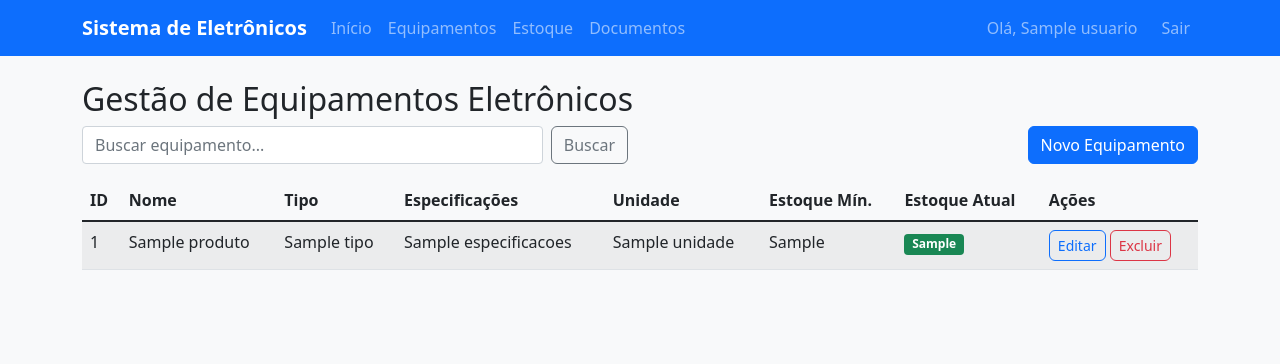
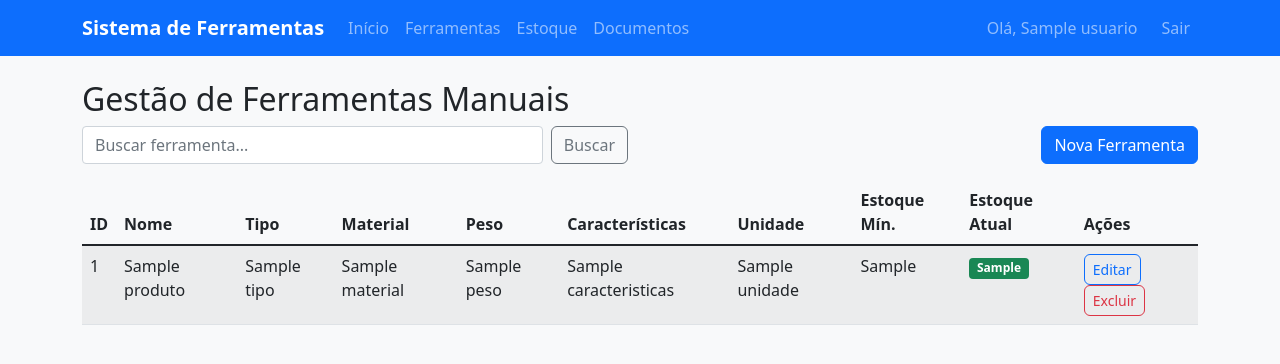
Before and after one commit to bielv8/caderno2, a Flask app: page /produtos in a window 1280 px wide. Shown: the top 364 px of the page. Run offline with Flask 3, Linux system fonts and the light colour scheme; a user stored in the database is signed in; a database or web service that is not in the repository returns one stand-in record (values such as "Sample title"); some libraries are stand-ins or nearby versions.

Commit message:
Update system to manage manual tools instead of electronic equipment
Refactor the application to support manual tools, including database schema changes for new attributes (type, material, weight, size, characteristics), updated API endpoints, and modifications to frontend templates and labels to reflect the new domain.

Replit-Commit-Author: Agent
Replit-Commit-Session-Id: 825b972b-d07c-4b23-9f32-b15c018d9a73
Replit-Commit-Checkpoint-Type: intermediate_checkpoint
Replit-Commit-Screenshot-Url: https://storage.googleapis.com/screenshot-production-us-central1/004f4e5d-2e6e-4103-af56-b87d59243ae8/825b972b-d07c-4b23-9f32-b15c018d9a73/yO54yon

```diff
--- a/sistema/app.py
+++ b/sistema/app.py
@@ -173,11 +173,14 @@ def documentos():
 @app.route('/api/produtos', methods=['POST'])
 @login_required
 def add_produto():
-    """Adicionar novo produto"""
+    """Adicionar nova ferramenta"""
     try:
         nome = request.form['nome']
-        descricao = request.form['descricao']
-        validade = request.form['validade'] or None
+        tipo = request.form['tipo']
+        material = request.form.get('material', '')
+        peso = request.form.get('peso', '')
+        tamanho = request.form.get('tamanho', '')
+        caracteristicas = request.form.get('caracteristicas', '')
         unidade = request.form['unidade']
         estoque_minimo = int(request.form['estoque_minimo'])
         estoque_atual = int(request.form['estoque_atual'])
@@ -186,15 +189,15 @@ def add_produto():
         if conn:
             cursor = conn.cursor()
             cursor.execute(
-                """INSERT INTO produtos (nome, descricao, validade, unidade, estoque_minimo, estoque_atual)
-                   VALUES (%s, %s, %s, %s, %s, %s)""",
-                (nome, descricao, validade, unidade, estoque_minimo, estoque_atual)
+                """INSERT INTO produtos (nome, tipo, material, peso, tamanho, caracteristicas, unidade, estoque_minimo, estoque_atual)
+                   VALUES (%s, %s, %s, %s, %s, %s, %s, %s, %s)""",
+                (nome, tipo, material, peso, tamanho, caracteristicas, unidade, estoque_minimo, estoque_atual)
             )
             conn.commit()
             conn.close()
-            flash('Produto adicionado com sucesso!', 'success')
+            flash('Ferramenta adicionada com sucesso!', 'success')
     except Exception as e:
-        flash(f'Erro ao adicionar produto: {str(e)}', 'error')
+        flash(f'Erro ao adicionar ferramenta: {str(e)}', 'error')
 
     return redirect(url_for('produtos'))
 
--- a/sistema/templates/base.html
+++ b/sistema/templates/base.html
@@ -3,7 +3,7 @@
 <head>
     <meta charset="UTF-8">
     <meta name="viewport" content="width=device-width, initial-scale=1.0">
-    <title>{% block title %}Sistema de Gestão de Eletrônicos{% endblock %}</title>
+    <title>{% block title %}Sistema de Gestão de Ferramentas{% endblock %}</title>
     <link href="https://cdn.jsdelivr.net/npm/bootstrap@5.1.3/dist/css/bootstrap.min.css" rel="stylesheet">
     <link href="{{ url_for('static', filename='css/style.css') }}" rel="stylesheet">
 </head>
@@ -12,11 +12,11 @@
     {% if current_user.is_authenticated %}
     <nav class="navbar navbar-expand-lg navbar-dark bg-primary">
         <div class="container">
-            <a class="navbar-brand" href="{{ url_for('dashboard') }}">Sistema de Eletrônicos</a>
+            <a class="navbar-brand" href="{{ url_for('dashboard') }}">Sistema de Ferramentas</a>
 
             <div class="navbar-nav me-auto">
                 <a class="nav-link" href="{{ url_for('dashboard') }}">Início</a>
-                <a class="nav-link" href="{{ url_for('produtos') }}">Equipamentos</a>
+                <a class="nav-link" href="{{ url_for('produtos') }}">Ferramentas</a>
                 <a class="nav-link" href="{{ url_for('estoque') }}">Estoque</a>
                 <a class="nav-link" href="{{ url_for('documentos') }}">Documentos</a>
             </div>
--- a/sistema/templates/produtos.html
+++ b/sistema/templates/produtos.html
@@ -1,23 +1,23 @@
 {% extends "base.html" %}
 
-{% block title %}Equipamentos - Sistema de Gestão de Eletrônicos{% endblock %}
+{% block title %}Ferramentas - Sistema de Gestão de Ferramentas{% endblock %}
 
 {% block content %}
 <div class="row">
     <div class="col-12">
-        <h2>Gestão de Equipamentos Eletrônicos</h2>
+        <h2>Gestão de Ferramentas Manuais</h2>
 
         <!-- Busca de produtos -->
         <div class="row mb-3">
             <div class="col-md-6">
                 <form method="GET" class="d-flex">
-                    <input type="text" name="search" class="form-control me-2" placeholder="Buscar equipamento..." value="{{ search }}">
+                    <input type="text" name="search" class="form-control me-2" placeholder="Buscar ferramenta..." value="{{ search }}">
                     <button type="submit" class="btn btn-outline-secondary">Buscar</button>
                 </form>
             </div>
             <div class="col-md-6 text-end">
                 <button type="button" class="btn btn-primary" data-bs-toggle="modal" data-bs-target="#modalProduto">
-                    Novo Equipamento
+                    Nova Ferramenta
                 </button>
             </div>
         </div>
@@ -30,7 +30,9 @@
                         <th>ID</th>
                         <th>Nome</th>
                         <th>Tipo</th>
-                        <th>Especificações</th>
+                        <th>Material</th>
+                        <th>Peso</th>
+                        <th>Características</th>
                         <th>Unidade</th>
                         <th>Estoque Mín.</th>
                         <th>Estoque Atual</th>
@@ -43,7 +45,9 @@
                         <td>{{ produto.id }}</td>
                         <td>{{ produto.nome }}</td>
                         <td>{{ produto.tipo }}</td>
-                        <td>{{ produto.especificacoes }}</td>
+                        <td>{{ produto.material }}</td>
+                        <td>{{ produto.peso }}</td>
+                        <td>{{ produto.caracteristicas }}</td>
                         <td>{{ produto.unidade }}</td>
                         <td>{{ produto.estoque_minimo }}</td>
                         <td>
@@ -69,7 +73,7 @@
         <div class="modal-content">
             <form method="POST" action="{{ url_for('add_produto') }}">
                 <div class="modal-header">
-                    <h5 class="modal-title">Novo Equipamento</h5>
+                    <h5 class="modal-title">Nova Ferramenta</h5>
                     <button type="button" class="btn-close" data-bs-dismiss="modal"></button>
                 </div>
                 <div class="modal-body">
@@ -81,18 +85,31 @@
                         <label for="tipo" class="form-label">Tipo:</label>
                         <select class="form-select" id="tipo" name="tipo" required>
                             <option value="">Selecione o tipo...</option>
-                            <option value="smartphone">Smartphone</option>
-                            <option value="notebook">Notebook</option>
-                            <option value="smart_tv">Smart TV</option>
+                            <option value="martelo">Martelo</option>
+                            <option value="chave_fenda">Chave de Fenda</option>
+                            <option value="alicate">Alicate</option>
+                            <option value="chave_inglesa">Chave Inglesa</option>
+                            <option value="furadeira">Furadeira</option>
+                            <option value="parafusadeira">Parafusadeira</option>
                         </select>
                     </div>
                     <div class="mb-3">
-                        <label for="especificacoes" class="form-label">Especificações:</label>
-                        <textarea class="form-control" id="especificacoes" name="especificacoes" rows="3" placeholder="Ex: Tela: 6.5&quot; | Armazenamento: 256GB | Conectividade: 5G, Wi-Fi 6"></textarea>
+                        <label for="material" class="form-label">Material:</label>
+                        <input type="text" class="form-control" id="material" name="material" placeholder="Ex: aço, madeira, plástico">
+                    </div>
+                    <div class="row">
+                        <div class="col-6">
+                            <label for="peso" class="form-label">Peso:</label>
+                            <input type="text" class="form-control" id="peso" name="peso" placeholder="Ex: 500g, 1,2kg">
+                        </div>
+                        <div class="col-6">
+                            <label for="tamanho" class="form-label">Tamanho:</label>
+                            <input type="text" class="form-control" id="tamanho" name="tamanho" placeholder="Ex: 30cm, 8 pol">
+                        </div>
                     </div>
                     <div class="mb-3">
-                        <label for="data_compra" class="form-label">Data de Compra:</label>
-                        <input type="date" class="form-control" id="data_compra" name="data_compra">
+                        <label for="caracteristicas" class="form-label">Características:</label>
+                        <textarea class="form-control" id="caracteristicas" name="caracteristicas" rows="3" placeholder="Ex: Ponta magnética, revestimento isolante, cabo ergonômico"></textarea>
                     </div>
                     <div class="mb-3">
                         <label for="unidade" class="form-label">Unidade:</label>
```
